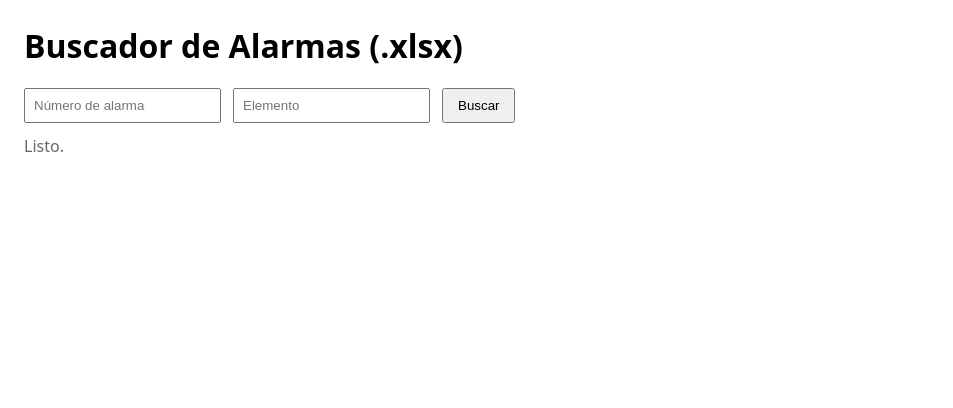
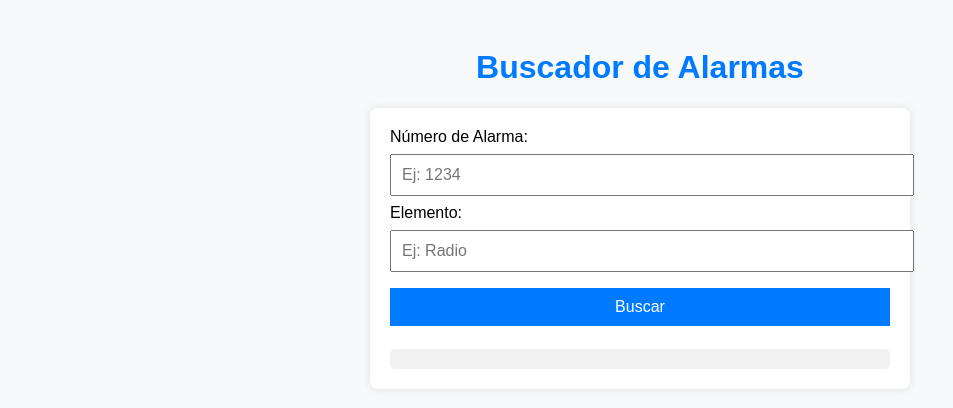
Before and after one commit to maicol2812/chatbot-claro, a Flask app: page / in a window 1280 px wide. Shown: the top 408 px of the page, without its empty margins (0-953 px from the left). Run offline with Flask 3, Linux system fonts and the light colour scheme.

Commit message:
Versión corregida Flask + main.js + index.html lista para Render

```diff
--- a/app.py
+++ b/app.py
@@ -1,105 +1,70 @@
-from flask import Flask, render_template, request, send_from_directory, jsonify
+from flask import Flask, render_template, request, jsonify, send_from_directory
 import pandas as pd
-import logging
+import os
 from pathlib import Path
 from werkzeug.middleware.proxy_fix import ProxyFix
 
 # ======================
 # CONFIGURACIÓN GLOBAL
 # ======================
-logging.basicConfig(level=logging.INFO, format='%(asctime)s - %(levelname)s - %(message)s')
-logger = logging.getLogger(__name__)
+BASE_DIR = Path(__file__).resolve().parent
+UPLOAD_FOLDER = BASE_DIR / "pdfs"
+EXCEL_FILE = BASE_DIR / "alarmasCMM.xlsx"
 
-BASE_DIR = Path(__file__).resolve().parent
-DATA_PRIMARY = BASE_DIR / "CatalogoAlarmas.xlsx"          # Excel principal en raíz
-DATA_FALLBACK = BASE_DIR / "static" / "data" / "alarmasCMM.xlsx"  # Fallback opcional
-PDF_DIR = BASE_DIR / "pdfs"                                # Carpeta de PDFs
-PDF_DIR.mkdir(exist_ok=True)
+app = Flask(__name__, static_folder="static", template_folder="templates")
+app.wsgi_app = ProxyFix(app.wsgi_app, x_for=1, x_proto=1)
 
 # ======================
-# CARGA DE DATOS (XLSX)
-# ======================
-def cargar_excel():
-    xlsx_path = None
-    if DATA_PRIMARY.exists():
-        xlsx_path = DATA_PRIMARY
-    elif DATA_FALLBACK.exists():
-        xlsx_path = DATA_FALLBACK
-
-    if not xlsx_path:
-        logger.warning("No se encontró el Excel (CatalogoAlarmas.xlsx o static/data/alarmasCMM.xlsx).")
-        return pd.DataFrame()
-
-    try:
-        df_loaded = pd.read_excel(xlsx_path, engine="openpyxl")
-        logger.info(f"Excel cargado desde {xlsx_path} con {len(df_loaded)} registros.")
-        return df_loaded
-    except Exception as e:
-        logger.error(f"Error al cargar el Excel: {e}")
-        return pd.DataFrame()
-
-df = cargar_excel()
-
-# ======================
-# INICIALIZAR FLASK
-# ======================
-app = Flask(__name__, static_folder="static", template_folder="templates")
-app.wsgi_app = ProxyFix(app.wsgi_app, x_for=1, x_proto=1, x_host=1, x_port=1)
-
-# ======================
-# RUTA PRINCIPAL
+# RUTAS
 # ======================
 @app.route("/")
 def index():
     return render_template("index.html")
 
-# ======================
-# API PARA BUSCAR ALARMAS
-# ======================
-@app.route("/buscar", methods=["GET"])
-def buscar():
-    numero = request.args.get("numero", "").strip()
-    elemento = request.args.get("elemento", "").strip()
+@app.route("/buscar_alarma", methods=["GET"])
+def buscar_alarma():
+    numero = request.args.get("numero")
+    elemento = request.args.get("elemento")
 
-    if df.empty:
-        return jsonify({"error": "No hay datos cargados. Verifica el Excel."}), 500
+    if not numero or not elemento:
+        return jsonify({"error": "Debe proporcionar número y elemento"}), 400
 
-    cols = set(df.columns.str.upper())
-    if not {"NUMERO", "ELEMENTO"}.issubset(cols):
-        return jsonify({"error": "El Excel debe tener columnas NUMERO y ELEMENTO"}), 500
+    try:
+        df = pd.read_excel(EXCEL_FILE, dtype=str)
+        df = df.fillna("")
 
-    # Normalizamos nombres por si vienen en minúsculas/mixtas
-    dfn = df.rename(columns={c: c.upper() for c in df.columns})
+        # Filtrar por número y elemento (insensible a mayúsculas)
+        resultados = df[
+            (df["NUMERO"].str.contains(numero, case=False)) &
+            (df["ELEMENTO"].str.contains(elemento, case=False))
+        ]
 
-    resultados = dfn.copy()
-    if numero:
-        resultados = resultados[resultados["NUMERO"].astype(str).str.contains(numero, case=False, na=False)]
-    if elemento:
-        resultados = resultados[resultados["ELEMENTO"].astype(str).str.contains(elemento, case=False, na=False)]
+        if resultados.empty:
+            return jsonify({"mensaje": "No se encontró la alarma"}), 404
 
-    return jsonify(resultados.to_dict(orient="records"))
+        respuesta = []
+        for _, row in resultados.iterrows():
+            respuesta.append({
+                "numero": row["NUMERO"],
+                "elemento": row["ELEMENTO"],
+                "descripcion": row.get("DESCRIPCION", ""),
+                "km": row.get("KM (TITULO DEL INSTRUCTIVO)", "")
+            })
+
+        return jsonify(respuesta)
+
+    except Exception as e:
+        return jsonify({"error": str(e)}), 500
+
+@app.route("/pdf/<path:nombre_pdf>")
+def servir_pdf(nombre_pdf):
+    try:
+        return send_from_directory(UPLOAD_FOLDER, nombre_pdf, as_attachment=False)
+    except FileNotFoundError:
+        return jsonify({"error": "Archivo no encontrado"}), 404
 
 # ======================
-# API PARA DESCARGAR PDF
-# ======================
-@app.route("/pdf/<nombre>")
-def descargar_pdf(nombre):
-    # Permite pasar "MiArchivo" o "MiArchivo.pdf"
-    filename = nombre if nombre.lower().endswith(".pdf") else f"{nombre}.pdf"
-    try:
-        return send_from_directory(PDF_DIR, filename, as_attachment=True)
-    except Exception:
-        return jsonify({"error": f"PDF '{filename}' no encontrado en /pdfs"}), 404
-
-# ======================
-# HEALTH CHECK (Render)
-# ======================
-@app.route("/health")
-def health():
-    return "OK", 200
-
-# ======================
-# MAIN LOCAL
+# MAIN
 # ======================
 if __name__ == "__main__":
     app.run(host="0.0.0.0", port=5000)
--- a/static/main.js
+++ b/static/main.js
@@ -1,44 +1,32 @@
-document.getElementById("btnBuscar").addEventListener("click", async () => {
+document.getElementById("buscarBtn").addEventListener("click", async () => {
     const numero = document.getElementById("numero").value.trim();
     const elemento = document.getElementById("elemento").value.trim();
-  const estado = document.getElementById("estado");
-  const tabla = document.getElementById("tabla");
-  const thead = document.getElementById("thead");
-  const tbody = document.getElementById("tbody");
+    const resultadoDiv = document.getElementById("resultado");
 
-  estado.textContent = "Buscando...";
-  tabla.style.display = "none";
-  thead.innerHTML = "";
-  tbody.innerHTML = "";
+    if (!numero || !elemento) {
+        resultadoDiv.innerHTML = "<p style='color:red;'>Debe ingresar número y elemento.</p>";
+        return;
+    }
 
     try {
-    const url = new URL(window.location.origin + "/buscar");
-    if (numero) url.searchParams.set("numero", numero);
-    if (elemento) url.searchParams.set("elemento", elemento);
-
-    const res = await fetch(url);
+        const res = await fetch(`/buscar_alarma?numero=${encodeURIComponent(numero)}&elemento=${encodeURIComponent(elemento)}`);
         const data = await res.json();
 
         if (!res.ok) {
-      estado.textContent = data.error || data.mensaje || "Error en la búsqueda";
+            resultadoDiv.innerHTML = `<p style='color:red;'>${data.mensaje || data.error}</p>`;
             return;
         }
 
-    if (!Array.isArray(data) || data.length === 0) {
-      estado.textContent = "Sin resultados.";
-      return;
-    }
+        let html = "<ul>";
+        data.forEach(alarma => {
+            html += `<li><b>${alarma.numero}</b> - ${alarma.elemento} - ${alarma.descripcion}
+                     <br><a href="/pdf/${encodeURIComponent(alarma.km)}.pdf" target="_blank">Abrir instructivo</a></li>`;
+        });
+        html += "</ul>";
 
-    // Construir tabla
-    const cols = Object.keys(data[0]);
-    thead.innerHTML = `<tr>${cols.map(c => `<th>${c}</th>`).join("")}</tr>`;
-    tbody.innerHTML = data.map(row =>
-      `<tr>${cols.map(c => `<td>${row[c] ?? ""}</td>`).join("")}</tr>`
-    ).join("");
+        resultadoDiv.innerHTML = html;
 
-    estado.textContent = `Resultados: ${data.length}`;
-    tabla.style.display = "table";
-  } catch (e) {
-    estado.textContent = "Error de red o servidor.";
+    } catch (err) {
+        resultadoDiv.innerHTML = `<p style='color:red;'>Error: ${err.message}</p>`;
     }
 });
--- a/templates/index.html
+++ b/templates/index.html
@@ -1,35 +1,71 @@
-<!doctype html>
+<!DOCTYPE html>
 <html lang="es">
-  <head>
-    <meta charset="utf-8" />
+<head>
+    <meta charset="UTF-8">
+    <meta name="viewport" content="width=device-width, initial-scale=1.0">
     <title>Buscador de Alarmas</title>
-    <meta name="viewport" content="width=device-width, initial-scale=1" />
     <style>
-      body { font-family: system-ui, sans-serif; margin: 24px; }
-      .row { display:flex; gap:12px; margin-bottom:12px; flex-wrap: wrap; }
-      input { padding:8px; }
-      button { padding:8px 14px; cursor:pointer; }
-      table { border-collapse: collapse; width:100%; margin-top:16px; }
-      th, td { border:1px solid #ddd; padding:8px; }
-      th { background:#f4f4f4; text-align:left; }
-      .muted { color:#666; }
+        body {
+            font-family: Arial, sans-serif;
+            background-color: #f8f9fa;
+            padding: 20px;
+        }
+        h1 {
+            text-align: center;
+            color: #007bff;
+        }
+        .contenedor {
+            max-width: 500px;
+            margin: auto;
+            background: white;
+            padding: 20px;
+            border-radius: 8px;
+            box-shadow: 0 0 10px rgba(0,0,0,0.1);
+        }
+        input, button {
+            width: 100%;
+            padding: 10px;
+            margin: 8px 0;
+            font-size: 16px;
+        }
+        button {
+            background-color: #007bff;
+            color: white;
+            border: none;
+            cursor: pointer;
+        }
+        button:hover {
+            background-color: #0056b3;
+        }
+        #resultado {
+            margin-top: 15px;
+            padding: 10px;
+            background: #f1f1f1;
+            border-radius: 5px;
+        }
+        a {
+            color: #28a745;
+            text-decoration: none;
+        }
+        a:hover {
+            text-decoration: underline;
+        }
     </style>
-  </head>
-  <body>
-    <h1>Buscador de Alarmas (.xlsx)</h1>
+</head>
+<body>
+    <h1>Buscador de Alarmas</h1>
+    <div class="contenedor">
+        <label for="numero">Número de Alarma:</label>
+        <input type="text" id="numero" placeholder="Ej: 1234">
 
-    <div class="row">
-      <input id="numero" placeholder="Número de alarma" />
-      <input id="elemento" placeholder="Elemento" />
-      <button id="btnBuscar">Buscar</button>
+        <label for="elemento">Elemento:</label>
+        <input type="text" id="elemento" placeholder="Ej: Radio">
+
+        <button id="buscarBtn">Buscar</button>
+
+        <div id="resultado"></div>
     </div>
 
-    <div id="estado" class="muted">Listo.</div>
-    <table id="tabla" style="display:none">
-      <thead id="thead"></thead>
-      <tbody id="tbody"></tbody>
-    </table>
-
-    <script src="/static/js/main.js"></script>
-  </body>
+    <script src="{{ url_for('static', filename='main.js') }}"></script>
+</body>
 </html>
```
Also changed, not shown: 1 other file. Lines whose indentation alone changed are shown as unchanged.
